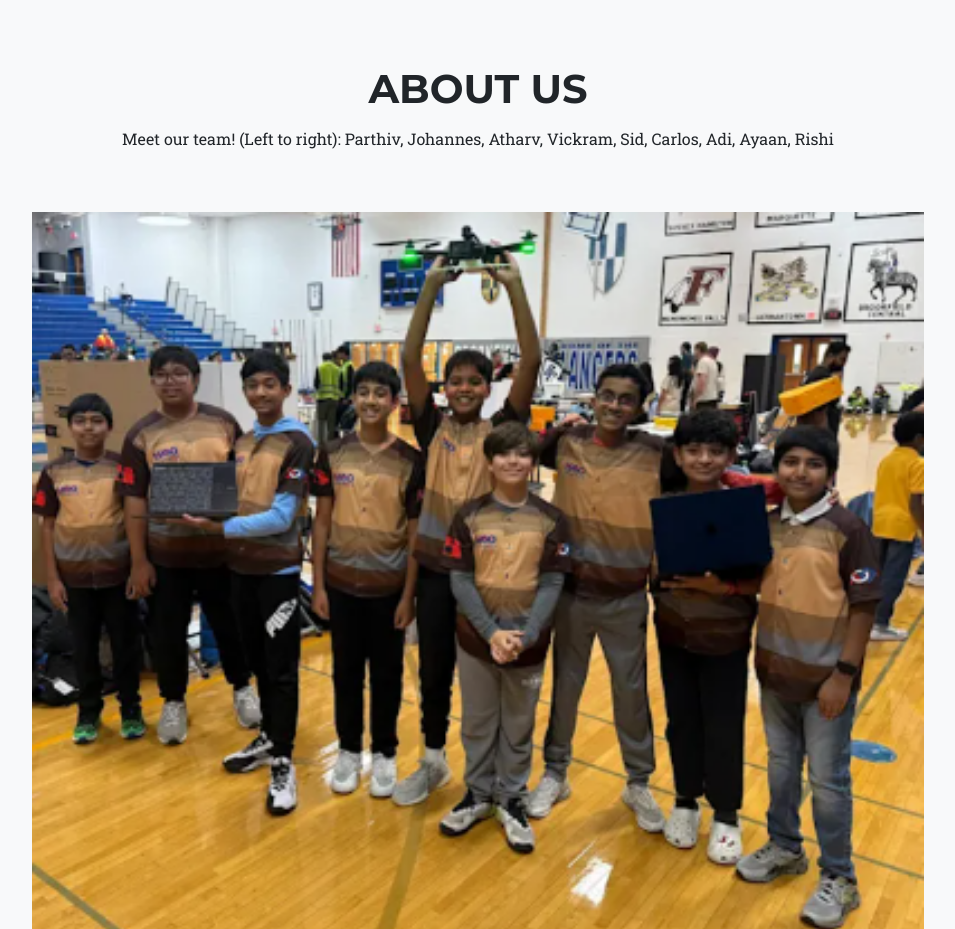
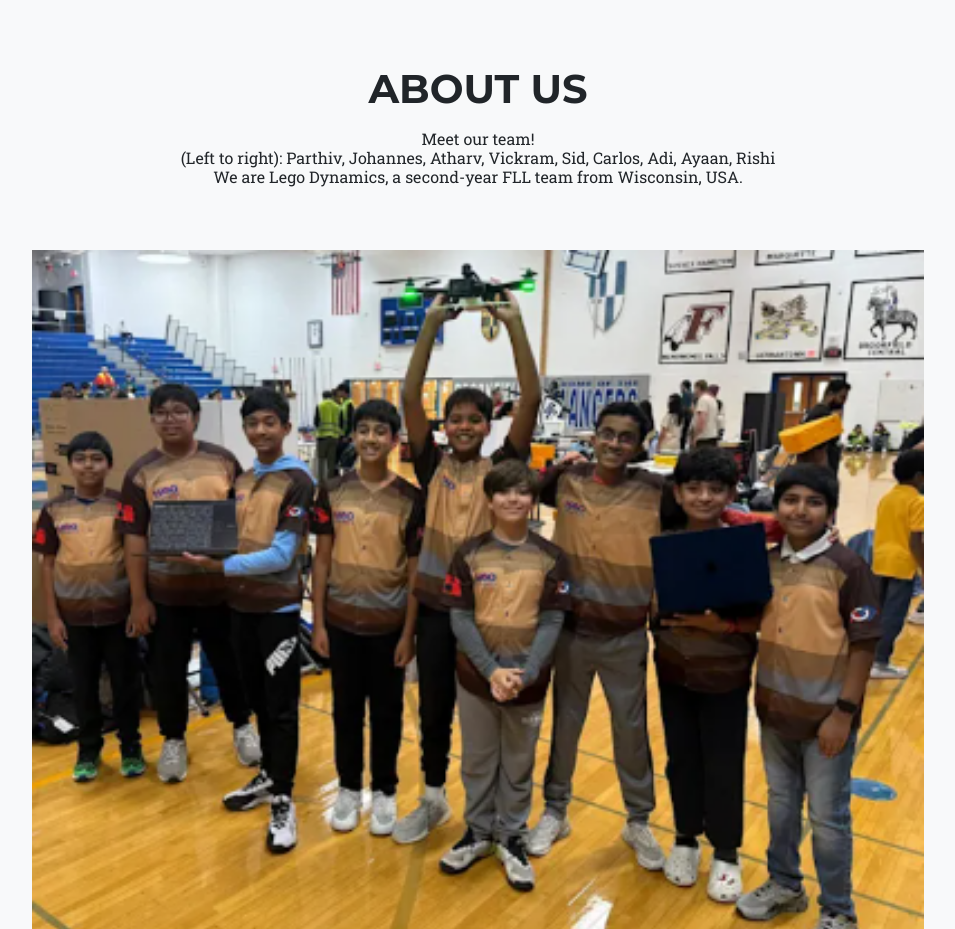
Before and after one commit to Lego-Dynamics-FLL-65266/Project-D.A.R.T.A.-Website, a website: page index.html in a window 1280 px wide. Shown: the part 4940-5869 px from the top of the page, without its empty margins (162-1117 px from the left). Drawn offline with nearby package versions, Linux system fonts and the light colour scheme.

Commit message:
Update About Us section with team introduction and description

```diff
--- a/index.html
+++ b/index.html
@@ -477,8 +477,10 @@
       <div class="text-center">
         <h2 class="section-heading text-uppercase">About Us</h2>
         <h3 class="section-subheading" style="font-style: normal">
-          Meet our team!
+          Meet our team!<br>
           (Left to right): Parthiv, Johannes, Atharv, Vickram, Sid, Carlos, Adi, Ayaan, Rishi
+          <br>
+          We are Lego Dynamics, a second-year FLL team from Wisconsin, USA.
         </h3>
         <img src="assets/us.png" style="width: 80%; height: 80%" alt="Our Team Photo" />
       </div>
```
